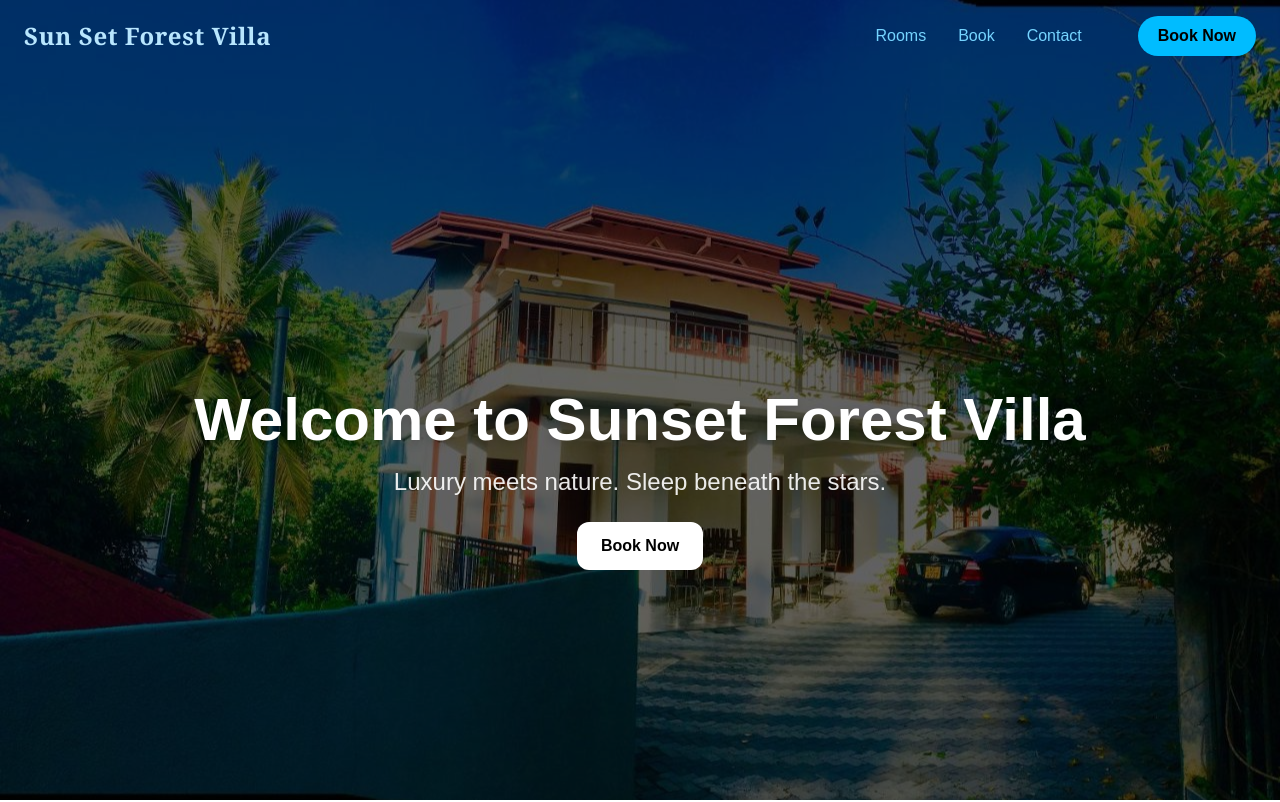
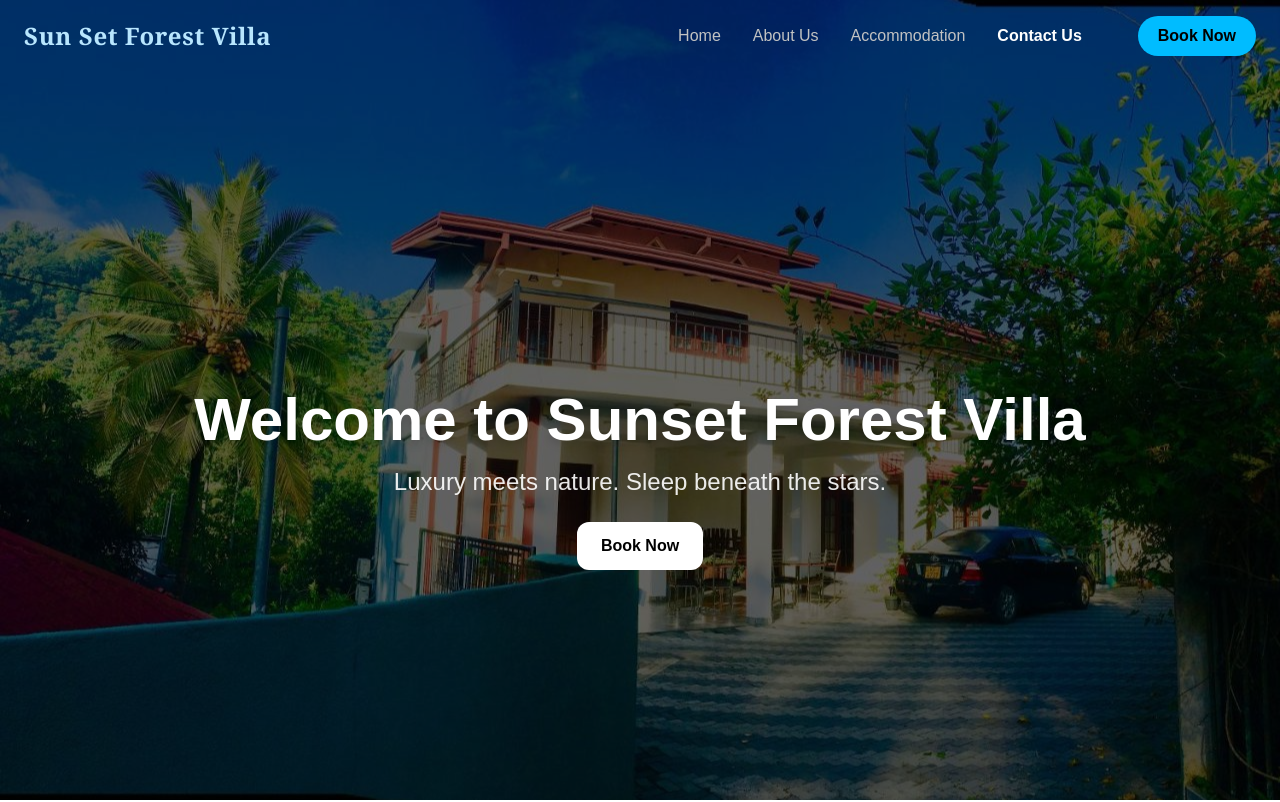
Before and after one commit to kanee98/sunset-forest-villa, a Next.js app: page / in a window 1280 px wide. Shown: the top 802 px of the page. Built offline with nearby package versions, Linux system fonts and the light colour scheme.

Commit message:
navbar active sessions ui fix

```diff
--- a/app/layout.tsx
+++ b/app/layout.tsx
@@ -1,11 +1,9 @@
 import type { Metadata } from "next";
-import { Geist, Geist_Mono, Playfair_Display, Dancing_Script } from "next/font/google";
+import { Geist, Geist_Mono} from "next/font/google";
 import "./globals.css";
 
-const playfair = Playfair_Display({ subsets: ['latin'], weight: ['400', '500', '700'] });
 const geistSans = Geist({ variable: "--font-geist-sans", subsets: ["latin"] });
 const geistMono = Geist_Mono({ variable: "--font-geist-mono", subsets: ["latin"] });
-const dancingScript = Dancing_Script({ weight: '600', subsets: ['latin'] });
 
 export const metadata: Metadata = {
   title: "Sunset Forest Villa",
--- a/components/Navbar.tsx
+++ b/components/Navbar.tsx
@@ -7,12 +7,24 @@ import { Menu, X } from "lucide-react";
 import KandyanDivider from "./KandyanDivider";
 import useNavbarState from "@/hooks/useNavbarState";
 import { Dancing_Script } from "next/font/google";
+import useActiveSection from "@/hooks/useActiveSection";
 
 const dancingScript = Dancing_Script({ weight: "600", subsets: ["latin"] });
 
 export default function Navbar() {
   const { scrolled, isCompactView } = useNavbarState();
   const [mobileMenuOpen, setMobileMenuOpen] = useState(false);
+
+  const activeSection = useActiveSection([
+    "about",
+    "accommodation",
+    "contact",
+  ]);
+
+  const isActive = (id: string) =>
+    activeSection === id
+      ? "text-white font-bold"
+      : "text-[#c1c2c2ff] hover:text-white";
 
   useEffect(() => {
     document.body.style.overflow = mobileMenuOpen ? "hidden" : "";
@@ -41,9 +53,26 @@ export default function Navbar() {
             <KandyanDivider />
             <nav>
               <ul className="flex space-x-8 text-[#f1f5f9] font-medium text-xl cursor-default">
-                <li><Link href="#rooms" className="hover:text-white pointer-events-auto transition-colors">Rooms</Link></li>
-                <li><Link href="#book" className="hover:text-white pointer-events-auto transition-colors">Book</Link></li>
-                <li><Link href="#contact" className="hover:text-white pointer-events-auto transition-colors">Contact</Link></li>
+                <li>
+                  <Link href="/" className={`hover:text-white pointer-events-auto transition-colors ${isActive("")}`}>
+                    Home
+                  </Link>
+                </li>
+                <li>
+                  <Link href="#about" className={`hover:text-white pointer-events-auto transition-colors ${isActive("about")}`}>
+                    About Us
+                  </Link>
+                </li>
+                <li>
+                  <Link href="#accommodation" className={`hover:text-white pointer-events-auto transition-colors ${isActive("accommodation")}`}>
+                    Accommodation
+                  </Link>
+                </li>
+                <li>
+                  <Link href="#contact" className={`hover:text-white pointer-events-auto transition-colors ${isActive("contact")}`}>
+                    Contact Us
+                  </Link>
+                </li>
               </ul>
             </nav>
           </motion.div>
@@ -64,14 +93,13 @@ export default function Navbar() {
             Sun Set Forest Villa
           </Link>
 
-          <div
-            className={`hidden md:flex items-center space-x-8 text-sky-300 font-medium transition-opacity duration-300 ${
-              scrolled || isCompactView ? "opacity-100" : "opacity-0 pointer-events-none"
-            }`}
-          >
-            <Link href="#rooms" className="hover:text-white transition">Rooms</Link>
-            <Link href="#book" className="hover:text-white transition">Book</Link>
-            <Link href="#contact" className="hover:text-white transition">Contact</Link>
+          <div className={`hidden md:flex items-center space-x-8 font-medium transition-opacity duration-300 ${
+            scrolled || isCompactView ? "opacity-100" : "opacity-0 pointer-events-none"
+          }`}>
+            <Link href="/" className={`transition ${isActive("")}`}>Home</Link>
+            <Link href="#about" className={`transition ${isActive("about")}`}>About Us</Link>
+            <Link href="#accommodation" className={`transition ${isActive("accommodation")}`}>Accommodation</Link>
+            <Link href="#contact" className={`transition ${isActive("contact")}`}>Contact Us</Link>
             <Link
               href="#book"
               className="ml-6 px-5 py-2 bg-sky-400 text-black font-semibold rounded-full hover:bg-sky-300 transition"
@@ -94,15 +122,12 @@ export default function Navbar() {
       <AnimatePresence>
         {mobileMenuOpen && (
           <motion.div
-            initial={{ opacity: 0 }}
-            animate={{ opacity: 1 }}
-            exit={{ opacity: 0 }}
-            transition={{ duration: 0.3 }}
-            className="fixed top-0 left-0 w-full h-screen md:hidden bg-gradient-to-br from-dark-900 via-slate-800 to-dark-900 backdrop-blur-md z-40 flex flex-col items-center justify-center px-6 space-y-6 text-sky-200 text-xl font-medium"
+            className="fixed top-0 left-0 w-full h-screen md:hidden bg-gradient-to-br from-dark-900 via-slate-800 to-dark-900 backdrop-blur-md z-40 flex flex-col items-center justify-center px-6 space-y-6 text-xl font-medium"
           >
-            <Link href="#rooms" onClick={() => setMobileMenuOpen(false)} className="hover:text-white">Rooms</Link>
-            <Link href="#book" onClick={() => setMobileMenuOpen(false)} className="hover:text-white">Book</Link>
-            <Link href="#contact" onClick={() => setMobileMenuOpen(false)} className="hover:text-white">Contact</Link>
+            <Link href="/" onClick={() => setMobileMenuOpen(false)} className={`transition ${isActive("")}`}>Home</Link>
+            <Link href="#about" onClick={() => setMobileMenuOpen(false)} className={`transition ${isActive("about")}`}>About Us</Link>
+            <Link href="#accommodation" onClick={() => setMobileMenuOpen(false)} className={`transition ${isActive("accommodation")}`}>Accommodation</Link>
+            <Link href="#contact" onClick={() => setMobileMenuOpen(false)} className={`transition ${isActive("contact")}`}>Contact</Link>
             <Link
               href="#book"
               onClick={() => setMobileMenuOpen(false)}
--- /dev/null
+++ b/hooks/useActiveSection.ts
@@ -0,0 +1,36 @@
+import { useState, useEffect } from "react";
+
+export default function useActiveSection(sectionIds: string[]) {
+  const [activeSection, setActiveSection] = useState<string>("");
+
+  useEffect(() => {
+    const observer = new IntersectionObserver(
+        (entries) => {
+        const visible = entries.find((entry) => entry.isIntersecting);
+        if (visible) {
+            setActiveSection(visible.target.id);
+        } else {
+            setActiveSection("");
+        }
+        },
+        {
+        rootMargin: "-50% 0px -50% 0px",
+        threshold: 0.1,
+        }
+    );
+
+    sectionIds.forEach((id) => {
+      const el = document.getElementById(id);
+      if (el) observer.observe(el);
+    });
+
+    return () => {
+      sectionIds.forEach((id) => {
+        const el = document.getElementById(id);
+        if (el) observer.unobserve(el);
+      });
+    };
+  }, [sectionIds]);
+
+  return activeSection;
+}
```
